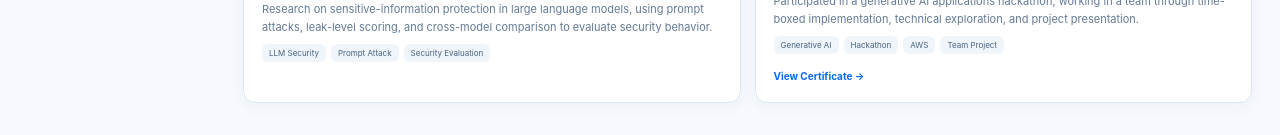
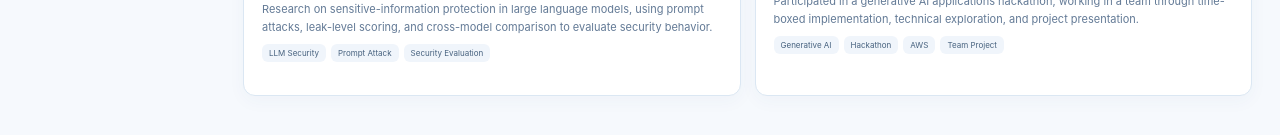
Before and after one commit to Bryan-9603012/bryan-9603012.github.io, a React (Vite) app: page / in a window 1280 px wide. Shown: the part 809-944 px from the top of the page. Built offline with nearby package versions, Linux system fonts and the light colour scheme.

Commit message:
fix: avoid broken certificate link until asset is published

```diff
--- a/src/App.jsx
+++ b/src/App.jsx
@@ -86,7 +86,6 @@ function App() {
               <div><h3>Taiwan Generative AI Applications Hackathon</h3>
                 <p>Participated in a generative AI applications hackathon, working in a team through time-boxed implementation, technical exploration, and project presentation.</p>
                 <div className="tags"><span>Generative AI</span><span>Hackathon</span><span>AWS</span><span>Team Project</span></div>
-                <a className="experience-link" href="/assets/aws-aiwave-certificate.pdf" target="_blank" rel="noreferrer">View Certificate →</a>
               </div>
             </article>
           </div>
```
